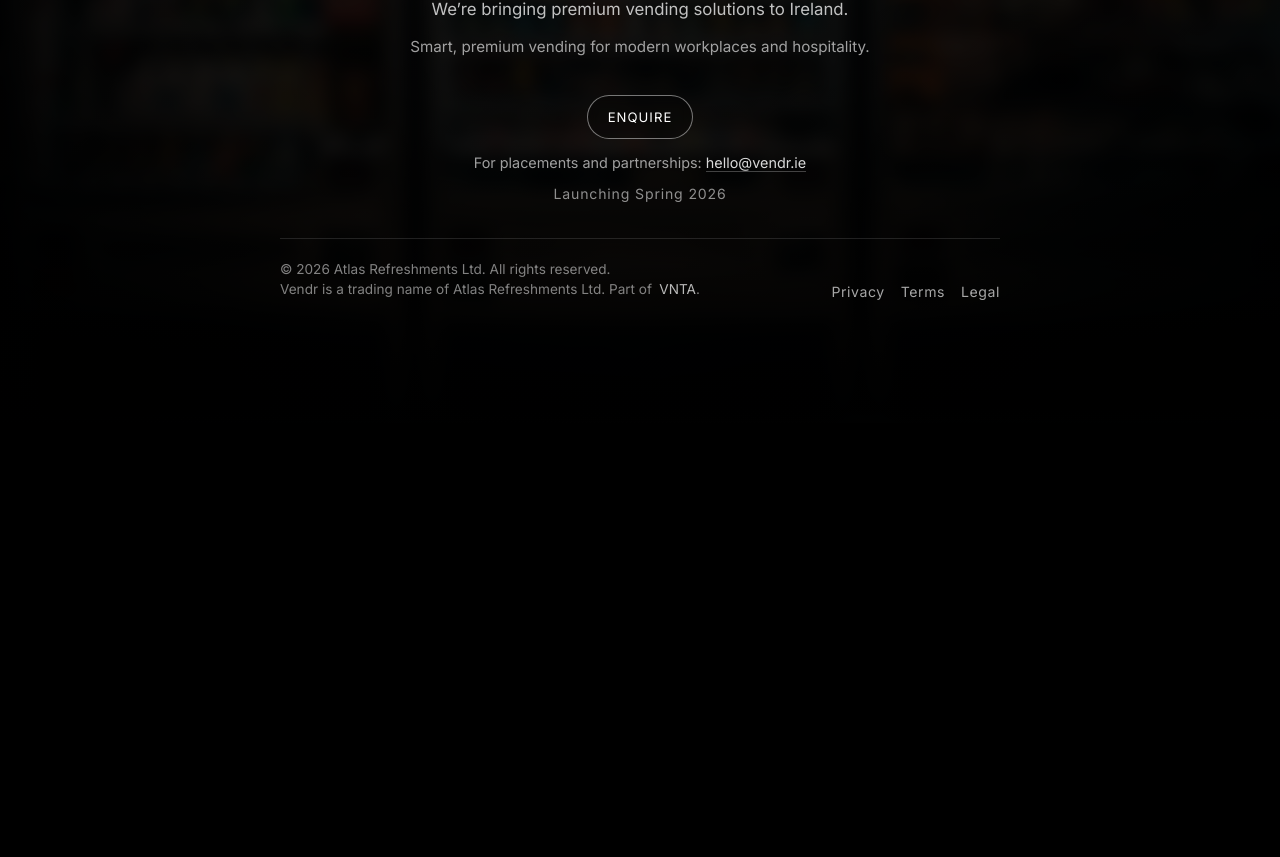
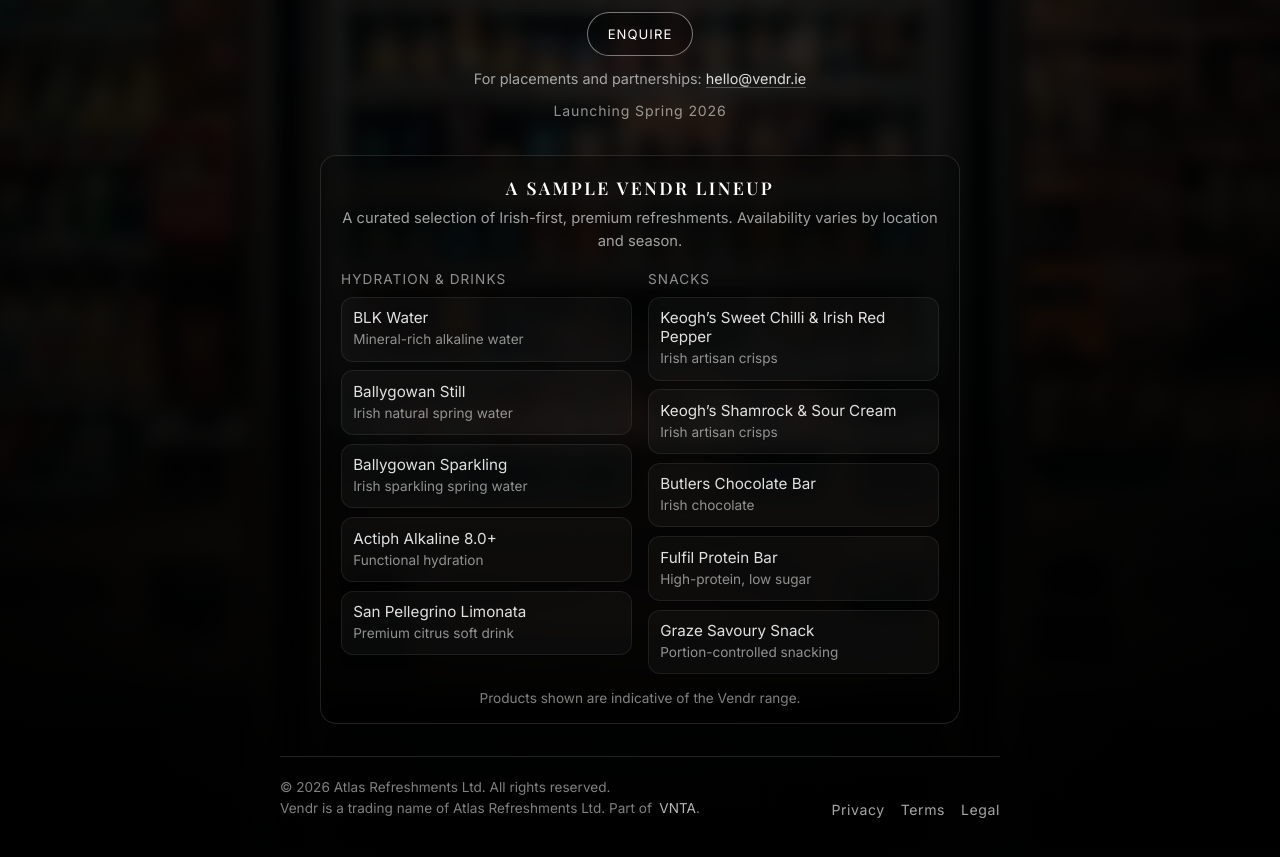
Before and after one commit to Vantaneant-International-Ltd/vendr, a SvelteKit app: page / in a window 1280 px wide. Shown: the part 377-1234 px from the top of the page. Before the commit the page ends 800 px from the top, so only its background shows below. Built offline with nearby package versions, Linux system fonts and the light colour scheme.

Commit message:
added indicative Vendr lineup preview

```diff
--- a/src/routes/+page.svelte
+++ b/src/routes/+page.svelte
@@ -11,6 +11,26 @@
 
 	// Scope line
 	const scope = 'Smart, premium vending for modern workplaces and hospitality.';
+
+	const sampleLineup = {
+		introTitle: 'A Sample Vendr Lineup',
+		introSub:
+			'A curated selection of Irish-first, premium refreshments. Availability varies by location and season.',
+		drinks: [
+			{ name: 'BLK Water', note: 'Mineral-rich alkaline water' },
+			{ name: 'Ballygowan Still', note: 'Irish natural spring water' },
+			{ name: 'Ballygowan Sparkling', note: 'Irish sparkling spring water' },
+			{ name: 'Actiph Alkaline 8.0+', note: 'Functional hydration' },
+			{ name: 'San Pellegrino Limonata', note: 'Premium citrus soft drink' }
+		],
+		snacks: [
+			{ name: "Keogh’s Sweet Chilli & Irish Red Pepper", note: 'Irish artisan crisps' },
+			{ name: "Keogh’s Shamrock & Sour Cream", note: 'Irish artisan crisps' },
+			{ name: 'Butlers Chocolate Bar', note: 'Irish chocolate' },
+			{ name: 'Fulfil Protein Bar', note: 'High-protein, low sugar' },
+			{ name: 'Graze Savoury Snack', note: 'Portion-controlled snacking' }
+		]
+	};
 </script>
 
 <svelte:head>
@@ -68,6 +88,42 @@
 				<p class="launch">{launchLine}</p>
 			</div>
 
+			<!-- NEW: Sample lineup -->
+			<section class="lineup" aria-label="Sample Vendr lineup">
+				<div class="lineup-head">
+					<h3 class="lineup-title">{sampleLineup.introTitle}</h3>
+					<p class="lineup-sub">{sampleLineup.introSub}</p>
+				</div>
+
+				<div class="lineup-grid">
+					<div class="lineup-col">
+						<p class="lineup-kicker">Hydration & Drinks</p>
+						<ul class="lineup-list">
+							{#each sampleLineup.drinks as item}
+								<li class="lineup-item">
+									<span class="lineup-name">{item.name}</span>
+									<span class="lineup-note">{item.note}</span>
+								</li>
+							{/each}
+						</ul>
+					</div>
+
+					<div class="lineup-col">
+						<p class="lineup-kicker">Snacks</p>
+						<ul class="lineup-list">
+							{#each sampleLineup.snacks as item}
+								<li class="lineup-item">
+									<span class="lineup-name">{item.name}</span>
+									<span class="lineup-note">{item.note}</span>
+								</li>
+							{/each}
+						</ul>
+					</div>
+				</div>
+
+				<p class="lineup-micro">Products shown are indicative of the Vendr range.</p>
+			</section>
+
 			<div class="divider" aria-hidden="true"></div>
 
 			<footer class="footer">
@@ -83,7 +139,7 @@
 							rel="noopener noreferrer"
 							class="fine-link"
 						>
-						VNTA
+							VNTA
 						</a>.
 					</p>
 				</div>
@@ -255,6 +311,88 @@
 		letter-spacing: 0.06em;
 	}
 
+	/* NEW: lineup section */
+	.lineup {
+		margin: 2.25rem auto 0;
+		max-width: 640px;
+		text-align: left;
+		padding: 1.25rem 1.25rem 1.1rem;
+		border: 1px solid rgba(255, 255, 255, 0.12);
+		border-radius: 16px;
+		background: rgba(0, 0, 0, 0.18);
+		backdrop-filter: blur(8px);
+	}
+
+	.lineup-head {
+		text-align: center;
+		margin-bottom: 1rem;
+	}
+
+	.lineup-title {
+		margin: 0 0 0.5rem 0;
+		font-size: 1.1rem;
+		letter-spacing: 0.14em;
+		text-transform: uppercase;
+		font-weight: 600;
+	}
+
+	.lineup-sub {
+		margin: 0;
+		font-size: 0.92rem;
+		color: rgba(255, 255, 255, 0.62);
+		line-height: 1.6;
+	}
+
+	.lineup-grid {
+		display: grid;
+		grid-template-columns: 1fr 1fr;
+		gap: 1rem;
+		margin-top: 1.1rem;
+	}
+
+	.lineup-kicker {
+		margin: 0 0 0.6rem 0;
+		font-size: 0.85rem;
+		letter-spacing: 0.08em;
+		text-transform: uppercase;
+		color: rgba(255, 255, 255, 0.55);
+	}
+
+	.lineup-list {
+		list-style: none;
+		padding: 0;
+		margin: 0;
+		display: grid;
+		gap: 0.55rem;
+	}
+
+	.lineup-item {
+		display: grid;
+		gap: 0.2rem;
+		padding: 0.65rem 0.7rem;
+		border-radius: 12px;
+		border: 1px solid rgba(255, 255, 255, 0.08);
+		background: rgba(255, 255, 255, 0.03);
+	}
+
+	.lineup-name {
+		font-size: 0.95rem;
+		color: rgba(255, 255, 255, 0.88);
+	}
+
+	.lineup-note {
+		font-size: 0.85rem;
+		color: rgba(255, 255, 255, 0.55);
+		line-height: 1.45;
+	}
+
+	.lineup-micro {
+		margin: 0.95rem 0 0;
+		text-align: center;
+		font-size: 0.85rem;
+		color: rgba(255, 255, 255, 0.5);
+	}
+
 	.divider {
 		height: 1px;
 		width: 100%;
@@ -309,6 +447,12 @@
 		text-decoration: underline;
 	}
 
+	@media (max-width: 740px) {
+		.lineup-grid {
+			grid-template-columns: 1fr;
+		}
+	}
+
 	@media (max-width: 640px) {
 		.footer-left {
 			text-align: center;
```
